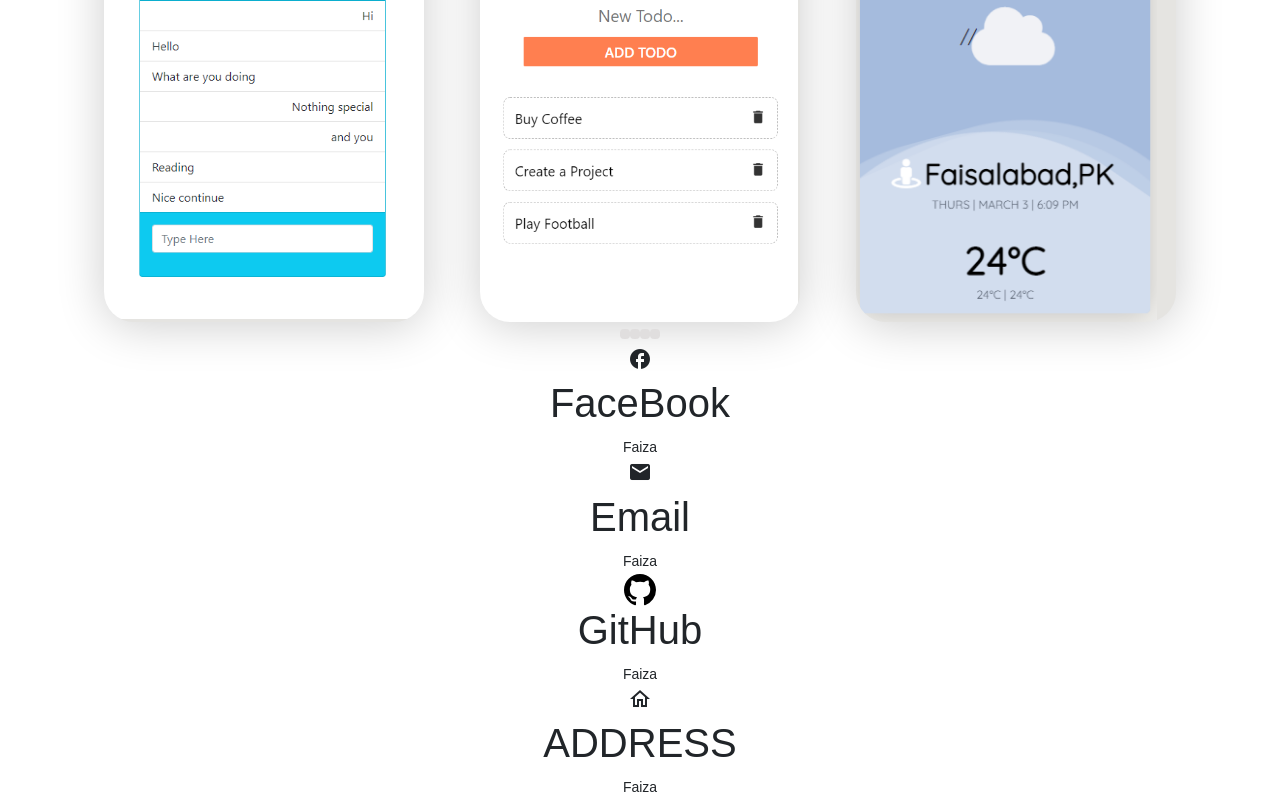
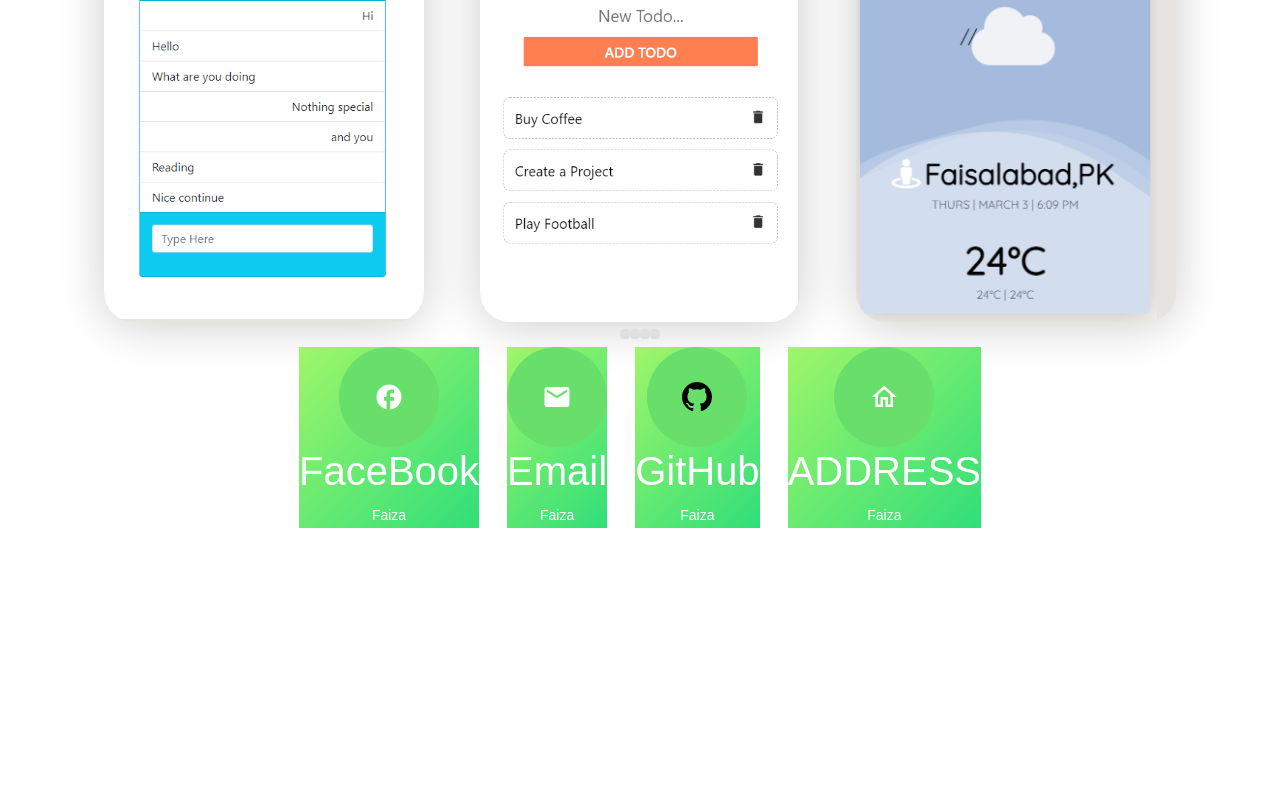
Before and after one commit to faiza203/Portfolio, a React (Create React App) app: page / in a window 1280 px wide. Shown: the part 2157-2957 px from the top of the page. After the commit the page ends 2685 px from the top, so only its background shows below. Built offline with nearby package versions, Linux system fonts and the light colour scheme; a web font is replaced by a local one.

Commit message:
Update Contact Icons

```diff
--- a/src/components/Contact.js
+++ b/src/components/Contact.js
@@ -1,22 +1,23 @@
 import React from "react";
+import "./css/contact.css";
 
 const Contact = () => {
   return (
     <div id="Contact">
-      <div>
+      <div className="d-inline-flex">
         <div id="contactSite">
-          <span class="material-icons">facebook</span>
+          <span className="material-icons contactIcon">facebook</span>
           <h1>FaceBook</h1>
           <p>Faiza</p>
         </div>
         <div id="contactSite">
-          <span class="material-icons">email</span>
+          <span className="material-icons contactIcon">email</span>
           <h1>Email</h1>
           <p>Faiza</p>
         </div>
         <div id="contactSite">
           <svg
-            class="octicon octicon-mark-github v-align-middle"
+            className="octicon octicon-mark-github v-align-middle contactIcon"
             height="32"
             viewBox="0 0 16 16"
             version="1.1"
@@ -32,7 +33,7 @@ const Contact = () => {
           <p>Faiza</p>
         </div>
         <div id="contactSite">
-          <span class="material-icons-outlined">home</span>
+          <span className="material-icons-outlined contactIcon">home</span>
           <h1>ADDRESS</h1>
           <p>Faiza</p>
         </div>
--- a/src/components/css/contact.css
+++ b/src/components/css/contact.css
@@ -0,0 +1,14 @@
+#contactSite {
+  margin: 0 1em;
+  background: linear-gradient(135deg, #9ff669 0%, #31de79 100%);
+  color: white;
+}
+
+.contactIcon{
+    background-color: #68df6a;
+    height: 100px;
+    width: 100px;
+    font-size: 30px;
+    padding: 35px 0;
+    border-radius: 50%;
+}
```
Also changed, not shown: src/components/iconmonstr-github-5.svg (added).
